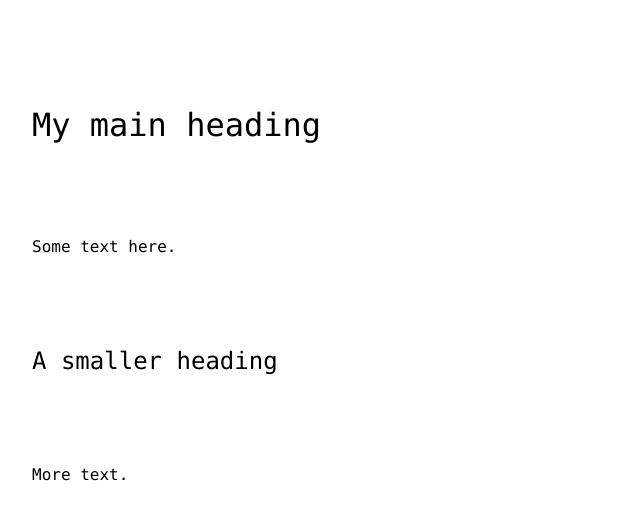
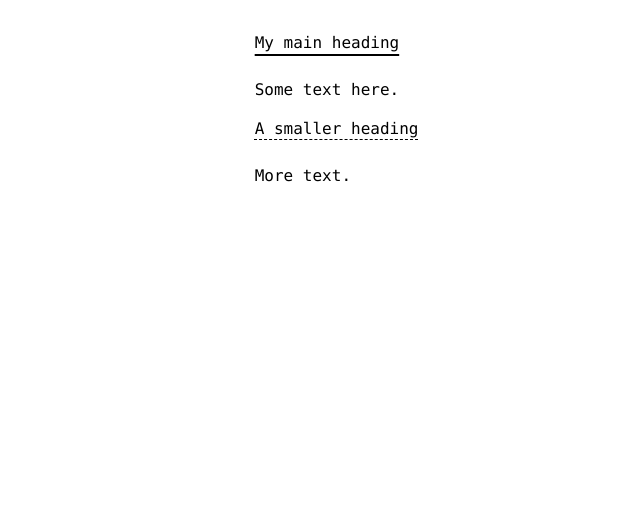
Before and after one commit to mathiaslyngbye/mathiaslyngbye.github.io, a Jekyll site: the page built from index.md, in a window 1280 px wide. Shown: the top 520 px of the page, without its empty margins (0-640 px from the left). Built offline with Jekyll 4.4.1, drawn with Linux system fonts in a browser that asks for light colours.

Commit message:
Refactor default layout styles in HTML
Updated styles for improved readability and aesthetics.

```diff
--- a/_layouts/default.html
+++ b/_layouts/default.html
@@ -3,10 +3,19 @@
 <head>
   <meta charset="utf-8">
   <meta name="viewport" content="width=device-width, initial-scale=1">
+
   <title>{{ page.title }}</title>
 
   <style>
+    html {
+      background: #ffffff;
+      color: #000000;
+    }
+
     body {
+      margin: 0;
+      padding: 2rem;
+
       font-family:
         ui-monospace,
         SFMono-Regular,
@@ -16,23 +25,59 @@
         monospace;
 
       font-size: 16px;
-      line-height: 1.5;
-
-      margin: 0;
-      padding: 2rem;
-
-      background: #ffffff;
-      color: #000000;
+      line-height: 1.4;
     }
 
     main {
-      max-width: 80ch;
-      white-space: pre-wrap;
-      overflow-wrap: break-word;
+      width: min(80ch, 100%);
+      margin: 0 auto;
     }
 
-    h1, h2 {
+    h1,
+    h2 {
+      font-size: inherit;
       font-weight: normal;
+      margin: 0;
+    }
+
+    h1::after {
+      content: "";
+      display: block;
+      border-bottom: 1ch solid transparent;
+    }
+
+    h2::after {
+      content: "";
+      display: block;
+      border-bottom: 1ch solid transparent;
+    }
+
+    h1 {
+      text-decoration: underline;
+      text-decoration-style: solid;
+      text-decoration-thickness: 2px;
+      text-underline-offset: 0.35em;
+    }
+
+    h2 {
+      text-decoration: underline;
+      text-decoration-style: dashed;
+      text-decoration-thickness: 1px;
+      text-underline-offset: 0.3em;
+    }
+
+    p,
+    ul {
+      margin-top: 1em;
+      margin-bottom: 1em;
+    }
+
+    ul {
+      padding-left: 2ch;
+    }
+
+    li::marker {
+      content: "* ";
     }
   </style>
 </head>
```
